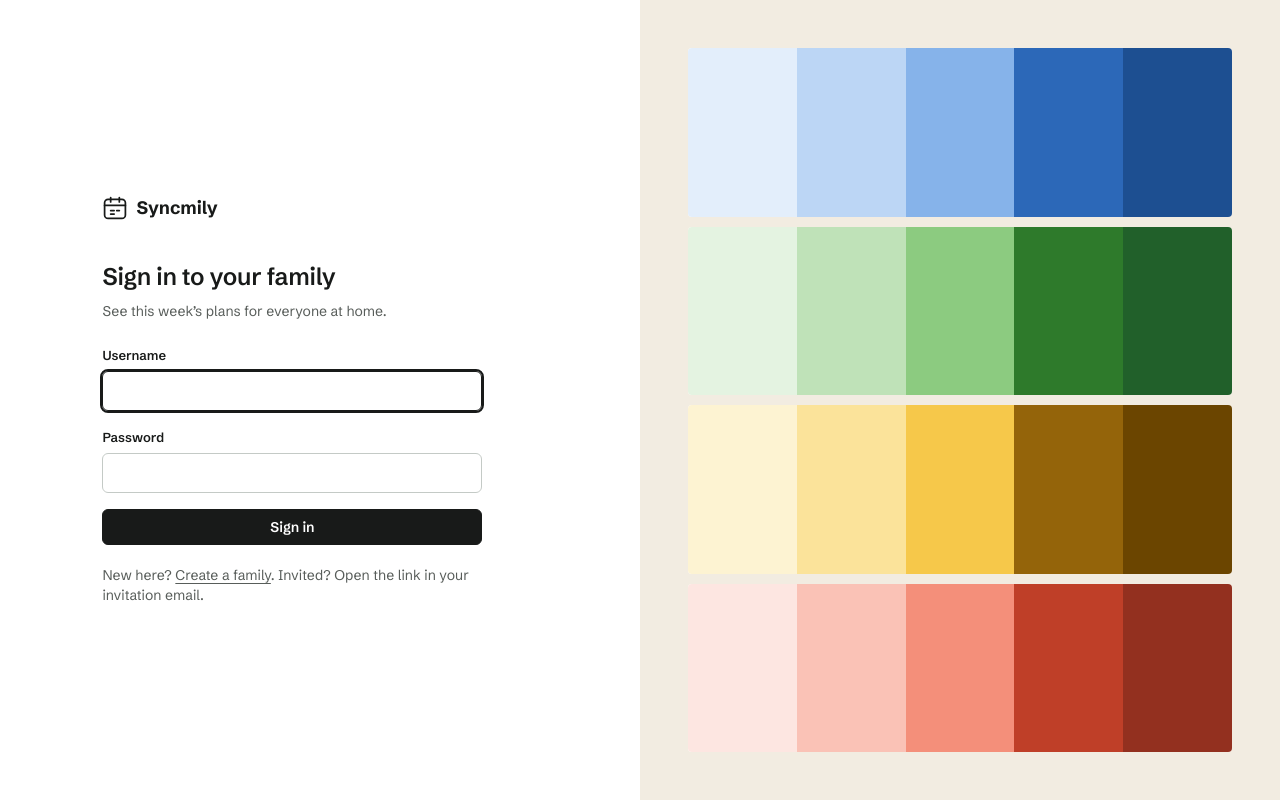
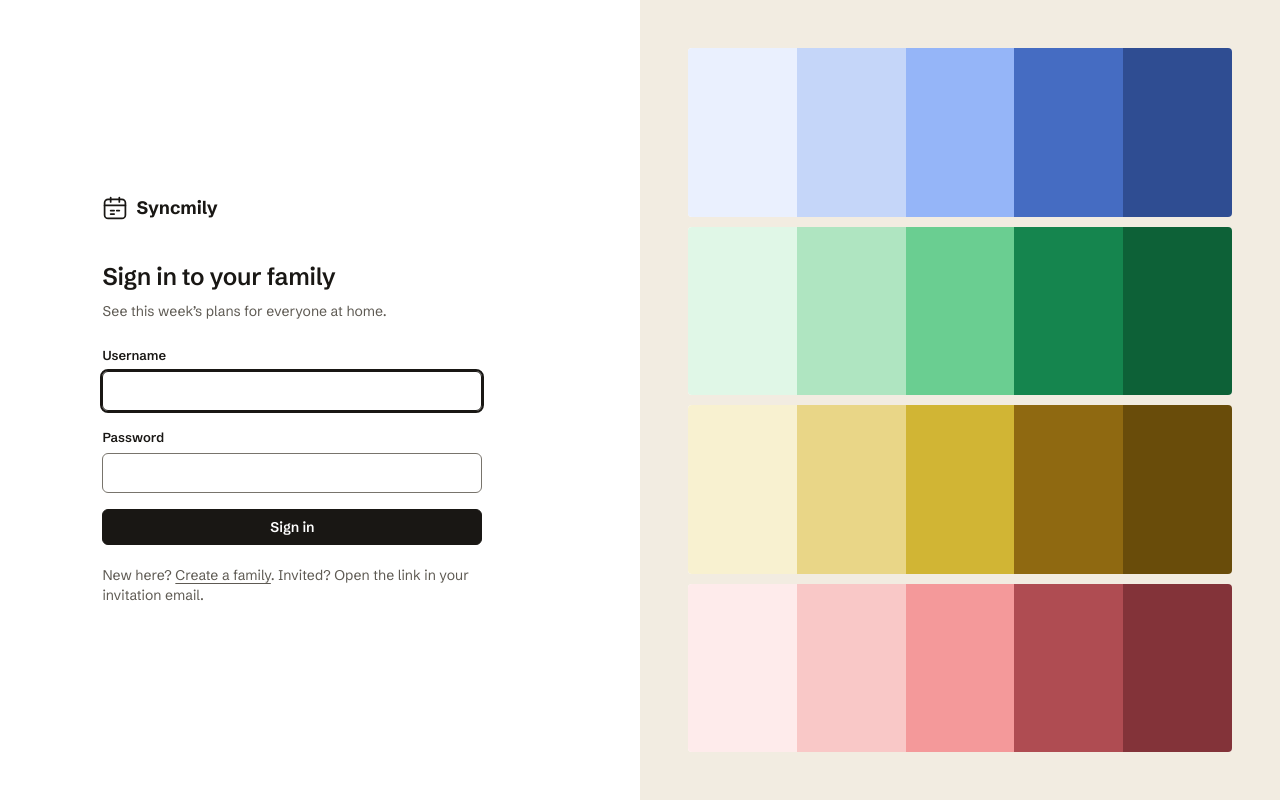
Before and after one commit to gcivil-nyu-org/team-1-fall26, a Django app: page /accounts/login/ in a window 1280 px wide. Run offline with Django 5.2, Linux system fonts and the light colour scheme; parts of the project's set-up code (start-up, migrations or seed data) failed here and were passed over.

Commit message:
Warm neutral ramp, equal-lightness member decks, roles and dark theme
Tokens only (the chrome below the token region is unchanged):
- One neutral ramp at the canvas hue (OKLCH h 83) replaces the green-grey
  ink, muted and control (h 155-165); the warm canvas values stay as chosen.
- --control rises from 1.67:1 to 4.65:1 on card, so inputs meet 3:1.
- Every deck shares step lightness (L .955 .875 .775 .545 .435): a chip's
  depth now reads the same for every member (step 3 spread was up to 0.125).
- Hues re-placed so neighbouring members stay >= 10.3 CIEDE2000 apart under
  protan, deutan and tritan simulation (was as low as 1.4). Slate, which
  could not separate from anything, becomes Leaf; bold's Lime becomes
  Emerald (Lime and Tangerine are one colour to a deuteranope).
- New roles: --focus, --selection, --on-deep, --shade and success, warning,
  info, danger with -soft tints. Roles are global so unported pages can use
  them; --ink, --muted, --line, --track and --counter stay scoped.
- Dark theme: same roles remapped, applied from the theme switch or, with
  scripts off, prefers-color-scheme; dark step 1 matches the quiet chip.
- A picked member colour is redrawn at the decks' step lightness with
  relative colour syntax, so any pick keeps the chip contrast.

Co-Authored-By: Claude Opus 5.5 <noreply@anthropic.com>

```diff
--- a/events/static/events/shell.css
+++ b/events/static/events/shell.css
@@ -2,67 +2,111 @@
  * Colour is data (who); chrome is ink and white.
  *
  * Loaded on every page. Pages already moved to the new design add `paint` to <body> and load paint.css.
- * The older pages still define --ink, --line and --track on :root, so the tokens here live on `.ui`
- * (the bar and ported page bodies) instead of :root, and dark mode only applies to
- * ported pages. Selectors in the chrome are prefixed with .bar so they beat the older
+ * The older pages still define --ink, --muted, --line and --track on :root, so those names (and the
+ * canvas, --counter) live on `.ui` (the bar and ported page bodies) instead of :root, and dark mode only
+ * applies to ported pages. Selectors in the chrome are prefixed with .bar so they beat the older
  * global button and link rules. */
 /* Schibsted Grotesk is linked in base.html (a <link> loads in parallel; @import would chain). */
 
+/* Colour tokens. Values come from docs/design/palette.py (OKLCH in, hex out; --write regenerates this region);
+ * docs/design/check_colours.py measures every pair the pages use (WCAG 2.x and APCA) and colour-blind separation,
+ * and fails on a miss. Roles, values and how to add a colour: docs/design/colour.md. Components use the roles,
+ * not the --nNN ramp. */
+
+/* Neutrals: one warm ramp at the canvas hue (OKLCH h 83). The number is the OKLCH lightness. */
+:root {
+  --n100:#ffffff; --n97:#f8f4ec; --n94:#f2ece1; --n90:#e6ded0; --n80:#c2bdb5; --n56:#78746c;
+  --n47:#5e5a53; --n31:#33302b; --n27:#292622; --n23:#1f1d19; --n20:#191714; --n18:#13110f;
+}
+
 /* Fan decks: eight hue ramps each, step 1 (palest) to step 5 (deepest). Members get a..h in family order.
  * The family's deck (Workspace.palette) is set as data-deck on <body>; Primaries is the default.
- * e..h were derived in OKLCH from each deck's own a-ramp lightness steps. Every ramp keeps 4.5:1 for
- * dark ink on step 3, white on steps 4-5, and step 5 text on step 1. */
+ * Every ramp shares the step lightness (OKLCH L .955 .875 .775 .545 .435), so a chip's depth reads the same weight
+ * whoever it belongs to. Steps 1-3 carry --paint-ink, 4-5 carry --on-deep (white), and step 5 reads on step 1.
+ * Neighbouring members stay 10+ CIEDE2000 apart at steps 3-4 for protan, deutan and tritan vision. */
 :root, [data-deck="primaries"] {
-  --a1:#e3eefb; --a2:#bcd6f5; --a3:#86b3ea; --a4:#2c68b8; --a5:#1d4f91;   /* Harbor blue */
-  --b1:#e4f3e1; --b2:#bfe2b8; --b3:#8ccb80; --b4:#2e7a2b; --b5:#21602a;   /* Fern */
-  --c1:#fdf3d2; --c2:#fbe39a; --c3:#f6c84a; --c4:#94640a; --c5:#6b4500;   /* Marigold */
-  --d1:#fde6e1; --d2:#fac2b6; --d3:#f48f7a; --d4:#bf3f28; --d5:#93301f;   /* Coral */
-  --e1:#edeafa; --e2:#d5cdf2; --e3:#b4a4e5; --e4:#7055b0; --e5:#563f8b;   /* Violet */
-  --f1:#ddf1f1; --f2:#addede; --f3:#5fc2c2; --f4:#017979; --f5:#015c5d;   /* Teal */
-  --g1:#f8e7f0; --g2:#edc6db; --g3:#db98bd; --g4:#9f427b; --g5:#7c2f5f;   /* Magenta */
-  --h1:#e9edf2; --h2:#cbd4df; --h3:#a1b2c4; --h4:#546c85; --h5:#3e5267;   /* Slate */
+  --a1:#eaf0fe; --a2:#c5d6f9; --a3:#95b5f8; --a4:#456cc2; --a5:#2f4d92;   /* Harbor blue */
+  --b1:#e0f7e7; --b2:#afe5c1; --b3:#6ace91; --b4:#15854e; --b5:#0d6137;   /* Fern */
+  --c1:#f8f1d0; --c2:#e9d687; --c3:#d1b534; --c4:#8f6911; --c5:#694c0a;   /* Marigold */
+  --d1:#feebeb; --d2:#f9c8c7; --d3:#f4999a; --d4:#af4c52; --d5:#833339;   /* Coral */
+  --e1:#f4ecfe; --e2:#dfccf9; --e3:#c6a3f0; --e4:#8259ae; --e5:#603e82;   /* Violet */
+  --f1:#dcf7f4; --f2:#a3e5df; --f3:#45cdc6; --f4:#15817b; --f5:#0d5e5a;   /* Teal */
+  --g1:#ecf4de; --g2:#cedeac; --g3:#a9c269; --g4:#647b12; --g5:#48590a;   /* Leaf */
+  --h1:#feeaf2; --h2:#f9c4dc; --h3:#ef95c1; --h4:#ab477d; --h5:#7f305b;   /* Magenta */
 }
 [data-deck="garden"] {
-  --a1:#e8efe9; --a2:#c6d8ca; --a3:#97b89e; --a4:#4a6e52; --a5:#2f4a35;   /* Sage */
-  --b1:#f1e8f0; --b2:#dcc4d9; --b3:#bd96b8; --b4:#7a4a74; --b5:#55304f;   /* Plum */
-  --c1:#f6eedd; --c2:#e8d2a3; --c3:#d4b066; --c4:#8a6420; --c5:#5e4313;   /* Ochre */
-  --d1:#e2f0f0; --d2:#b8dbdb; --d3:#7fbcbc; --d4:#2f6f72; --d5:#1d4a4c;   /* Teal */
-  --e1:#ececf5; --e2:#d2cfe7; --e3:#ada8d3; --e4:#635d8b; --e5:#423d60;   /* Lavender */
-  --f1:#f6eae5; --f2:#e9cbbe; --f3:#d6a089; --f4:#8c533a; --f5:#603622;   /* Terracotta */
-  --g1:#e6eef5; --g2:#c1d5e7; --g3:#8eb3d3; --g4:#3e688b; --g5:#264660;   /* Dusty blue */
-  --h1:#edeee4; --h2:#d3d5bd; --h3:#b0b285; --h4:#666834; --h5:#44451e;   /* Moss */
+  --a1:#e7f4ea; --a2:#c2dfc8; --a3:#94c3a0; --a4:#4b7d5a; --a5:#345c3f;   /* Sage */
+  --b1:#f7ecfa; --b2:#e4cceb; --b3:#cca6d7; --b4:#865f91; --b5:#62446b;   /* Plum */
+  --c1:#faeedd; --c2:#ebd2ac; --c3:#d7af6e; --c4:#94661a; --c5:#6d490a;   /* Ochre */
+  --d1:#dff6f5; --d2:#aee2e0; --d3:#6dc8c6; --d4:#15807f; --d5:#0d5d5c;   /* Teal */
+  --e1:#edeffe; --e2:#ced3f9; --e3:#a9b0f2; --e4:#6468ac; --e5:#474b81;   /* Lavender */
+  --f1:#feece5; --f2:#f6cbb9; --f3:#e7a486; --f4:#a05c3d; --f5:#774128;   /* Terracotta */
+  --g1:#e5f2fe; --g2:#b7dbf9; --g3:#80bdee; --g4:#3176a8; --g5:#1d567e;   /* Dusty blue */
+  --h1:#f1f2de; --h2:#d8daae; --h3:#b9bb73; --h4:#747520; --h5:#54550e;   /* Moss */
 }
 [data-deck="bold"] {
-  --a1:#e4e9ff; --a2:#bac6ff; --a3:#7f95ff; --a4:#2f4fe0; --a5:#1c2f99;   /* Cobalt */
-  --b1:#ffe3f1; --b2:#ffb8da; --b3:#ff7fbb; --b4:#c21f6e; --b5:#8a124c;   /* Magenta */
-  --c1:#eef6d6; --c2:#d6eb9a; --c3:#b4d64f; --c4:#5b7a10; --c5:#3d530a;   /* Lime */
-  --d1:#ffead9; --d2:#ffcaa0; --d3:#ff9a52; --d4:#c4510c; --d5:#8a3706;   /* Tangerine */
-  --e1:#ede6fb; --e2:#d1bff5; --e3:#ad87ed; --e4:#7a36c7; --e5:#501d87;   /* Violet */
-  --f1:#d8eff2; --f2:#97d6de; --f3:#01b3c2; --f4:#01727b; --f5:#034950;   /* Cyan */
-  --g1:#fbe4e2; --g2:#f4b9b3; --g3:#e67b74; --g4:#b81b25; --g5:#7b0512;   /* Red */
-  --h1:#f0ead8; --h2:#dac89a; --h3:#bd9a31; --h4:#7b6103; --h5:#4f3e03;   /* Gold */
+  --a1:#eaf0fe; --a2:#c7d6f9; --a3:#99b4f8; --a4:#4063dd; --a5:#2c47a5;   /* Cobalt */
+  --b1:#feeaf2; --b2:#f9c5da; --b3:#f98fbf; --b4:#bc2e7b; --b5:#8b1d5a;   /* Magenta */
+  --c1:#dcf8e8; --c2:#9fe9c2; --c3:#48d297; --c4:#15845a; --c5:#0d6040;   /* Emerald */
+  --d1:#feece2; --d2:#f9cbae; --d3:#f89c5d; --d4:#a95711; --d5:#7c3e09;   /* Tangerine */
+  --e1:#f2edfe; --e2:#dccdf9; --e3:#c3a3f8; --e4:#8251c2; --e5:#5f3990;   /* Violet */
+  --f1:#feebe9; --f2:#f9c8c2; --f3:#f9978d; --f4:#c33431; --f5:#912220;   /* Red */
+  --g1:#e3f3fe; --g2:#b1ddf9; --g3:#64c1f8; --g4:#1478aa; --g5:#0c577c;   /* Sky */
+  --h1:#f8f0d6; --h2:#ead591; --h3:#d6b234; --h4:#906811; --h5:#694b0a;   /* Gold */
 }
 
+/* Colour roles. Global, so accounts.css and checklists.css can use them on pages not yet ported. */
+:root {
+  --card:var(--n100); --raised:var(--n97); --control:var(--n56);
+  --primary:var(--n20); --on-primary:var(--n100);
+  --paint-ink:var(--n20); --on-deep:var(--n100);
+  --focus:var(--n20); --selection:var(--n80); --on-selection:var(--n20); --shade:var(--n18);
+  --danger:#b3261e; --danger-soft:#ffeeeb; --success:#297243; --success-soft:#e9f7ec;
+  --warning:#8d5b11; --warning-soft:#fef2d5; --info:#3063a6; --info-soft:#ebf3ff;
+}
 .ui, body.paint {
-  --counter:#f2ece1; --card:#ffffff; --raised:#f8f4ec;
-  --ink:#181a19; --muted:#585d5a; --line:#e6ded0; --control:#c4cac6;
-  --primary:#181a19; --on-primary:#ffffff;
-  --paint-ink:#181a19;
-  --danger:#b3261e;
+  --counter:var(--n94); --ink:var(--n20); --muted:var(--n47); --line:var(--n90);
   --track:#e6ded0cc; --track-edge:#ffffff80; --glass-tint:#ffffff59; --glass-glow:#ffffff;
   --radius:4px; --radius-control:6px;
   --font:"Schibsted Grotesk", system-ui, sans-serif;
 }
+body.paint { --accent:var(--n20); } /* drivers.css checkboxes */
+
+/* Dark: ported pages only. The theme switch sets data-theme (theme_boot.js, before first paint); with
+ * scripts off the OS setting applies. Both blocks hold the same values (check_colours.py compares them).
+ * Chips keep their paint, so a member's colour is the same at night; quiet chips (step 1) dim into the card. */
 [data-theme="dark"] body.paint, [data-theme="dark"] body.paint .ui {
-  --counter:#111312; --card:#1b1e1c; --raised:#232724;
-  --ink:#f1f3f2; --muted:#b0b6b2; --line:#2e3330; --control:#4a504c;
-  --primary:#f1f3f2; --on-primary:#111312;
-  --danger:#ff8a80;
-  --track:#262a28cc; --track-edge:#ffffff14; --glass-tint:#ffffff1f; --glass-glow:#ffffff59;
+  --counter:var(--n18); --card:var(--n23); --raised:var(--n27);
+  --ink:var(--n97); --muted:var(--n80); --line:var(--n31); --control:var(--n56);
+  --primary:var(--n97); --on-primary:var(--n18); --accent:var(--n97);
+  --paint-ink:var(--n20); --on-deep:var(--n100);
+  --focus:var(--n97); --selection:var(--n31); --on-selection:var(--n97);
+  --danger:#ffa098; --danger-soft:#3c201c; --success:#82d399; --success-soft:#192f1f;
+  --warning:#ebc070; --warning-soft:#352812; --info:#95c1fb; --info-soft:#1c2a3c;
+  --track:#292622cc; --track-edge:#ffffff14; --glass-tint:#ffffff1f; --glass-glow:#ffffff59;
 }
-/* On the root so scrollbars and form controls follow the theme too. */
-:root:has(body.paint) { color-scheme: light; }
-:root[data-theme="dark"]:has(body.paint) { color-scheme: dark; }
+[data-theme="dark"] body.paint[data-deck="primaries"] { --a1:#242c3b; --b1:#213022; --c1:#342b1a; --d1:#3c2522; --e1:#312837; --f1:#21302b; --g1:#2b2e1a; --h1:#3b242c; }
+[data-theme="dark"] body.paint[data-deck="garden"] { --a1:#272f24; --b1:#322930; --c1:#352a1a; --d1:#212f2c; --e1:#2a2b36; --f1:#38281e; --g1:#222e36; --h1:#2e2d1a; }
+[data-theme="dark"] body.paint[data-deck="bold"] { --a1:#232b41; --b1:#3f222b; --c1:#213024; --d1:#3a2719; --e1:#30273b; --f1:#40231d; --g1:#212e35; --h1:#342a1a; }
+@media (prefers-color-scheme: dark) {
+  :root:not([data-theme="light"]) body.paint, :root:not([data-theme="light"]) body.paint .ui {
+    --counter:var(--n18); --card:var(--n23); --raised:var(--n27);
+    --ink:var(--n97); --muted:var(--n80); --line:var(--n31); --control:var(--n56);
+    --primary:var(--n97); --on-primary:var(--n18); --accent:var(--n97);
+    --paint-ink:var(--n20); --on-deep:var(--n100);
+    --focus:var(--n97); --selection:var(--n31); --on-selection:var(--n97);
+    --danger:#ffa098; --danger-soft:#3c201c; --success:#82d399; --success-soft:#192f1f;
+    --warning:#ebc070; --warning-soft:#352812; --info:#95c1fb; --info-soft:#1c2a3c;
+    --track:#292622cc; --track-edge:#ffffff14; --glass-tint:#ffffff1f; --glass-glow:#ffffff59;
+  }
+  :root:not([data-theme="light"]) body.paint[data-deck="primaries"] { --a1:#242c3b; --b1:#213022; --c1:#342b1a; --d1:#3c2522; --e1:#312837; --f1:#21302b; --g1:#2b2e1a; --h1:#3b242c; }
+  :root:not([data-theme="light"]) body.paint[data-deck="garden"] { --a1:#272f24; --b1:#322930; --c1:#352a1a; --d1:#212f2c; --e1:#2a2b36; --f1:#38281e; --g1:#222e36; --h1:#2e2d1a; }
+  :root:not([data-theme="light"]) body.paint[data-deck="bold"] { --a1:#232b41; --b1:#3f222b; --c1:#213024; --d1:#3a2719; --e1:#30273b; --f1:#40231d; --g1:#212e35; --h1:#342a1a; }
+}
+/* On the root so scrollbars, form controls and the overscroll area follow the theme too. */
+:root:has(body.paint) { color-scheme: light; --counter:var(--n94); }
+:root[data-theme="dark"]:has(body.paint) { color-scheme: dark; --counter:var(--n18); }
+@media (prefers-color-scheme: dark) { :root:not([data-theme="light"]):has(body.paint) { color-scheme: dark; --counter:var(--n18); } }
 
 /* Member hue: set data-hue on any element and use --s1..--s5 inside it. */
 [data-hue="a"] { --s1:var(--a1); --s2:var(--a2); --s3:var(--a3); --s4:var(--a4); --s5:var(--a5); }
@@ -73,13 +117,21 @@
 [data-hue="f"] { --s1:var(--f1); --s2:var(--f2); --s3:var(--f3); --s4:var(--f4); --s5:var(--f5); }
 [data-hue="g"] { --s1:var(--g1); --s2:var(--g2); --s3:var(--g3); --s4:var(--g4); --s5:var(--g5); }
 [data-hue="h"] { --s1:var(--h1); --s2:var(--h2); --s3:var(--h3); --s4:var(--h4); --s5:var(--h5); }
-/* A colour a parent picked (style="--hue:#rrggbb") replaces the deck: the ramp is mixed from it.
- * Steps 4-5 carry white text, so they are darkened well past the picked colour. */
-[data-hue][style*="--hue"] {
-  --s1:color-mix(in oklab, var(--hue) 14%, #fff); --s2:color-mix(in oklab, var(--hue) 34%, #fff);
-  --s3:color-mix(in oklab, var(--hue) 62%, #fff); --s4:color-mix(in oklab, var(--hue) 62%, #000);
-  --s5:color-mix(in oklab, var(--hue) 42%, #000);
+/* A colour a parent picked (style="--hue:#rrggbb") is redrawn at the decks' step lightness, chroma capped
+ * at what every hue reaches in sRGB, so any pick keeps the contrast the decks pass. Browsers without
+ * relative colour syntax show the member's deck hue instead. */
+@supports (color: oklch(from red l c h)) {
+  [data-hue][style*="--hue"] {
+    --s1:oklch(from var(--hue) .955 min(c, .021) h); --s2:oklch(from var(--hue) .875 min(c, .06) h);
+    --s3:oklch(from var(--hue) .775 min(c, .113) h); --s4:oklch(from var(--hue) .545 min(c, .091) h);
+    --s5:oklch(from var(--hue) .435 min(c, .074) h);
+  }
+  [data-theme="dark"] body.paint [data-hue][style*="--hue"] { --s1:color-mix(in oklab, var(--s5) 30%, var(--card)); }
+  @media (prefers-color-scheme: dark) {
+    :root:not([data-theme="light"]) body.paint [data-hue][style*="--hue"] { --s1:color-mix(in oklab, var(--s5) 30%, var(--card)); }
+  }
 }
+/* End of colour tokens. */
 
 .sr-only { position: absolute; left: 0; top: 0; width: 1px; height: 1px; overflow: hidden; clip: rect(0 0 0 0); white-space: nowrap; }
 .skip { position: absolute; left: 16px; top: -48px; z-index: 20; background: var(--primary); color: var(--on-primary); padding: 8px 12px; border-radius: var(--radius-control); font: 600 14px/20px var(--font); }
```
